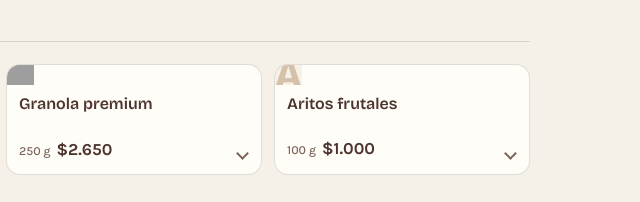
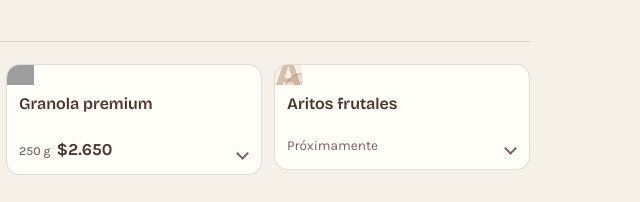
Before and after one commit to impulsodeli/impulso-deli, a plain HTML site: page index.html in a window 1280 px wide. Shown: the part 1927-2129 px from the top of the page, 640-1280 px from the left. Drawn offline with nearby package versions, Linux system fonts and the light colour scheme; grey boxes are pictures that could not be loaded.

Commit message:
Change stock status of Aritos frutales to 'no'

```diff
--- a/index.html
+++ b/index.html
@@ -571,7 +571,7 @@ const CATALOGO = [
       { nombre:"Quinoa pop", stock:"hay", precios:[1200, 3000, null, 6000, 12000, null] },
       { nombre:"Granola clásica", foto:"fotos/granola-clasica.png", stock:"no", precios:[null, 2100, null, 4100, 8200, null] },
       { nombre:"Granola premium", foto:"fotos/granola-premium.png", stock:"hay", precios:[null, 2650, null, 5200, 10500, null] },
-      { nombre:"Aritos frutales", stock:"hay", precios:[1000, null, null, null, null, null] }
+      { nombre:"Aritos frutales", stock:"no", precios:[1000, null, null, null, null, null] }
     ]
   },
   {
```
